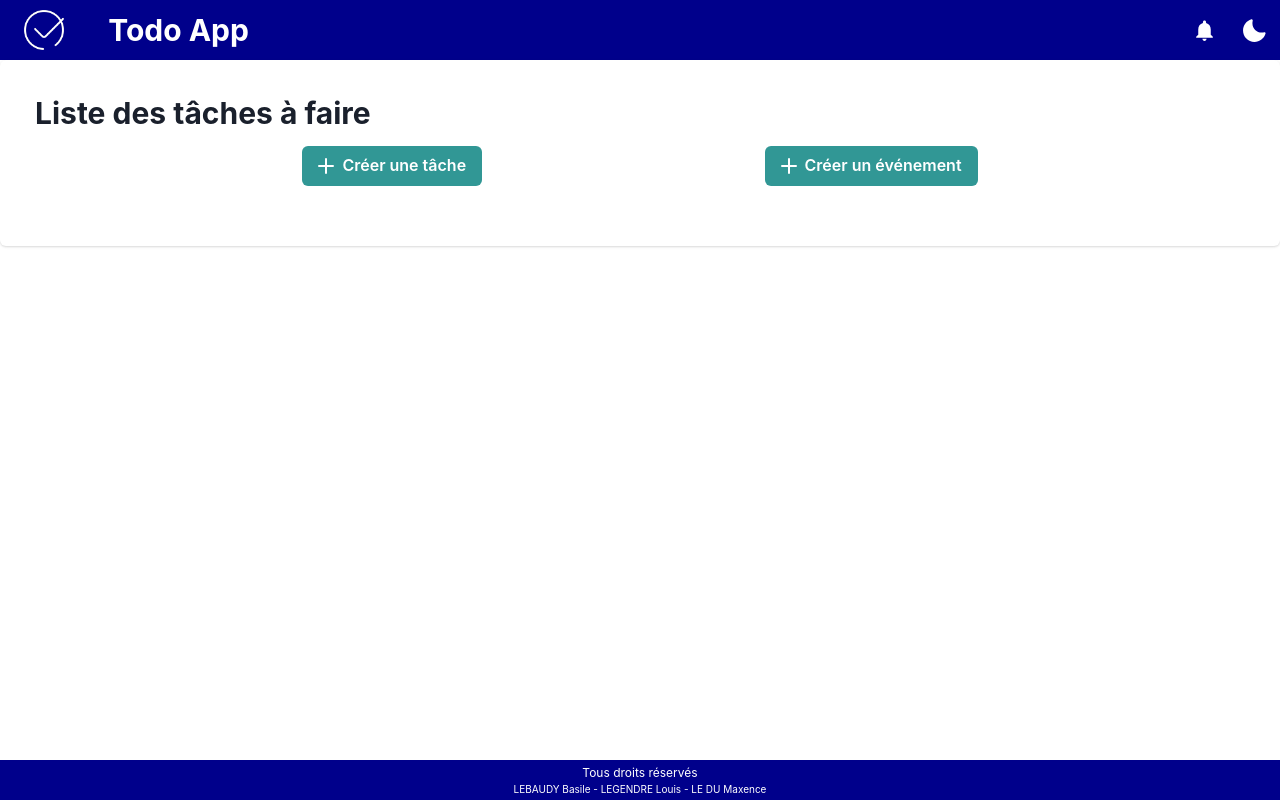
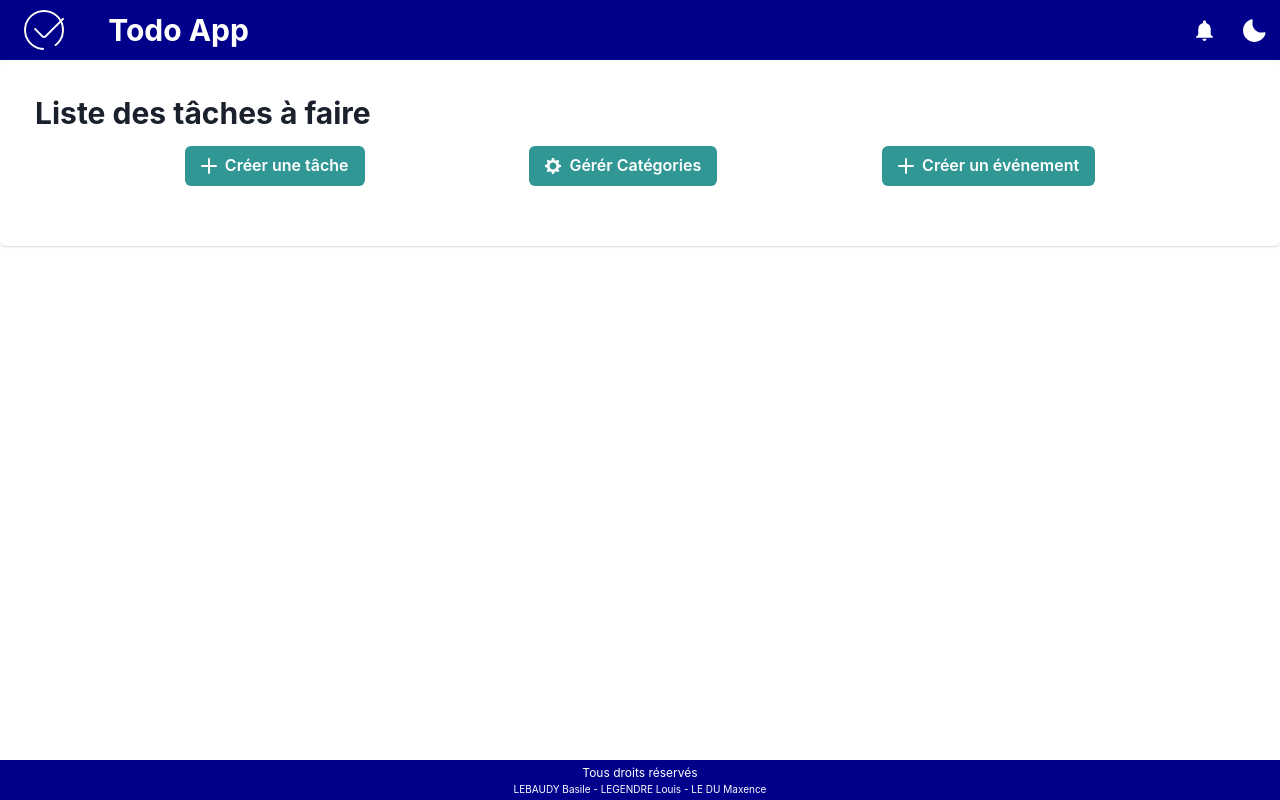
Before and after one commit to Zilba26/react-todo-app, a React (Vite) app: page /todolist in a window 1280 px wide. Built offline with nearby package versions, Linux system fonts and the light colour scheme.

Commit message:
merge from main

```diff
--- a/src/ToDoList/ToDoList.tsx
+++ b/src/ToDoList/ToDoList.tsx
@@ -5,7 +5,7 @@ import {
 } from "@chakra-ui/react";
 import React, { useEffect, useState } from "react";
 import { addCategory, deleteCategory, getCategories, getEvents, getTasks, updateCategory, deleteTask } from "../LocalStorage";
-import { AddIcon, CalendarIcon, CheckIcon, DeleteIcon, EditIcon, TimeIcon } from "@chakra-ui/icons";
+import { AddIcon, CalendarIcon, CheckIcon, DeleteIcon, EditIcon, SettingsIcon, TimeIcon } from "@chakra-ui/icons";
 import { useForm } from "react-hook-form";
 import { ErrorMessage } from "@hookform/error-message";
 import { Category, Color } from "../models/Category";
@@ -92,9 +92,11 @@ const ToDoList: React.FC<ToDoListProps> = () => {
       const category = categories.find((category) => category.id === selectedEditIndex)!;
       (document.getElementById("edit-category-name") as HTMLInputElement).value = category.name;
     }
+  // eslint-disable-next-line react-hooks/exhaustive-deps
   }, [selectedEditIndex]);
 
   const closeModal = () => {
+    onClose();
     window.location.reload();
   }
 
@@ -131,6 +133,9 @@ const ToDoList: React.FC<ToDoListProps> = () => {
             <TaskDrawer state="create">
               <Button leftIcon={<AddIcon />} colorScheme="teal" className="hoverable-button">Créer une tâche</Button>
             </TaskDrawer>
+            <Button onClick={onOpen} leftIcon={<SettingsIcon />} colorScheme="teal">
+              Gérér Catégories
+            </Button>
             <CreateEvent state="create">
               <Button leftIcon={<AddIcon />} colorScheme="teal" className="hoverable-button">Créer un événement</Button>
             </CreateEvent>
```
